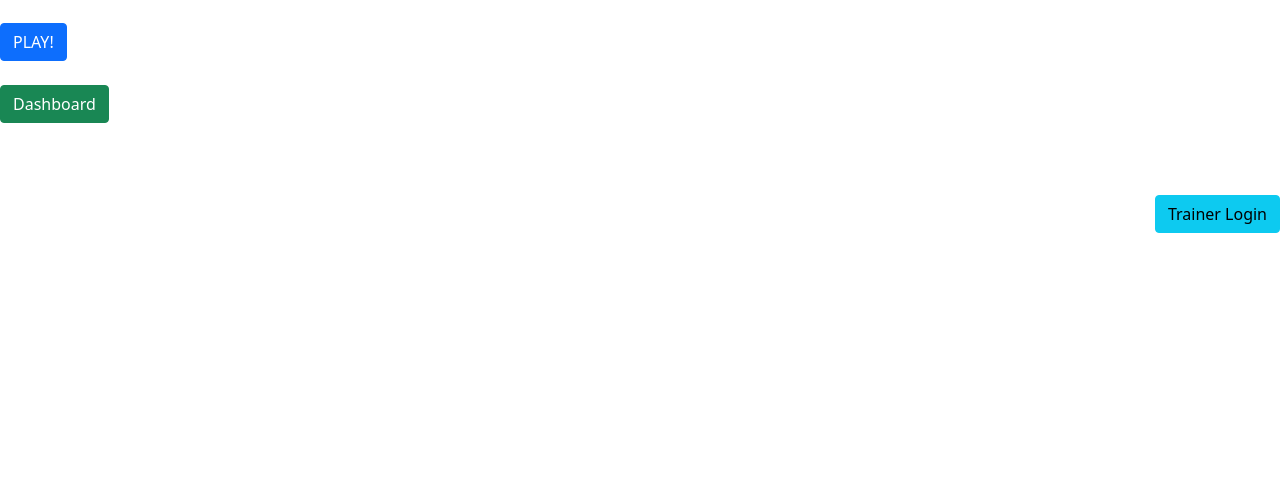
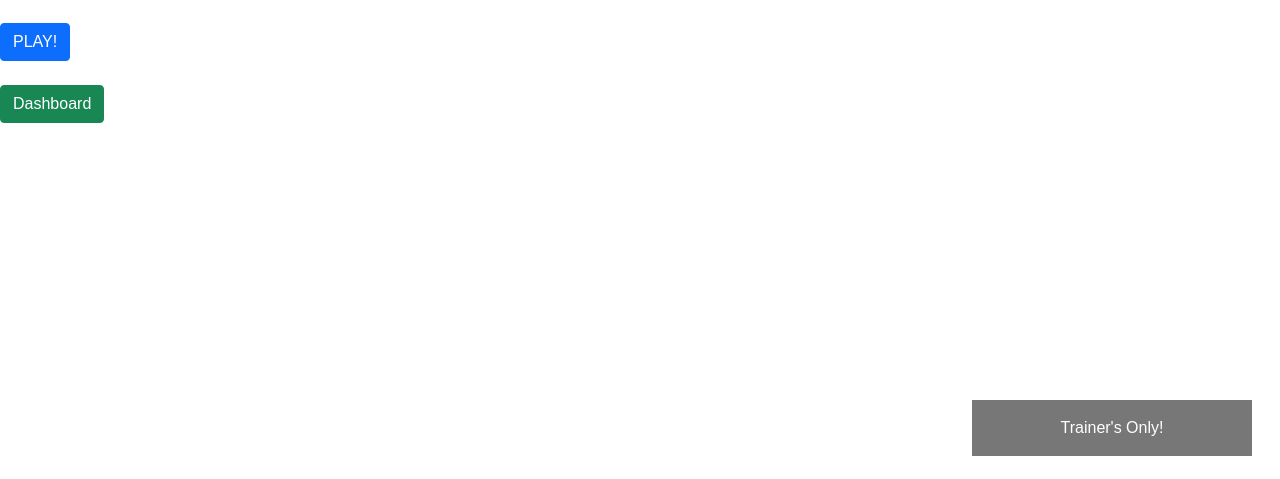
Before and after one commit to ict2x01/ICT2x01-p4-3, a PHP site: page / in a window 1280 px wide. Shown: the part 321-800 px from the top of the page. Run offline with PHP 8.4, Linux system fonts and the light colour scheme.

Commit message:
login feature created

```diff
--- a/index.php
+++ b/index.php
@@ -4,6 +4,78 @@
         <?php
             include "templates/head.html";
         ?>
+        <style>
+body {font-family: Arial, Helvetica, sans-serif;}
+* {box-sizing: border-box;}
+
+/* Button used to open the contact form - fixed at the bottom of the page */
+.open-button {
+  background-color: #555;
+  color: white;
+  padding: 16px 20px;
+  border: none;
+  cursor: pointer;
+  opacity: 0.8;
+  position: fixed;
+  bottom: 23px;
+  right: 28px;
+  width: 280px;
+}
+
+/* The popup form - hidden by default */
+.form-popup {
+  display: none;
+  position: fixed;
+  bottom: 0;
+  right: 15px;
+  border: 3px solid #f1f1f1;
+  z-index: 9;
+}
+
+/* Add styles to the form container */
+.form-container {
+  max-width: 300px;
+  padding: 10px;
+  background-color: white;
+}
+
+/* Full-width input fields */
+.form-container input[type=text], .form-container input[type=password] {
+  width: 100%;
+  padding: 15px;
+  margin: 5px 0 22px 0;
+  border: none;
+  background: #f1f1f1;
+}
+
+/* When the inputs get focus, do something */
+.form-container input[type=text]:focus, .form-container input[type=password]:focus {
+  background-color: #ddd;
+  outline: none;
+}
+
+/* Set a style for the submit/login button */
+.form-container .btn {
+  background-color: #04AA6D;
+  color: white;
+  padding: 16px 20px;
+  border: none;
+  cursor: pointer;
+  width: 100%;
+  margin-bottom:10px;
+  opacity: 0.8;
+}
+
+/* Add a red background color to the cancel button */
+.form-container .cancel {
+  background-color: red;
+}
+
+/* Add some hover effects to buttons */
+.form-container .btn:hover, .open-button:hover {
+  opacity: 1;
+}
+</style>
     </head>
     <body>
         <main class="box ctr">
@@ -15,7 +87,27 @@
             <br><br>
             <a class="btn btn-success" href="templates/dashboard.php" role="button">Dashboard</a>
             <br><br><br><br>
-            <a class="btn btn-info" href="templates/login.php" style="float: right" role="button">Trainer Login</a>
+            <button class="open-button" onclick="openForm()">Trainer's Only!</button>
+            <div class="form-popup" id="myForm">
+                <form action="scripts/login.php" method="post" class="form-container">
+                    <h2>Enter Master Password</h2>
+                    <label><b>Password</b></label>
+                    <input type="password" name="password">
+                    <button type="submit" class="btn">Login</button>
+                    <button type="button" class="btn cancel" onclick="closeForm()">Close</button>
+                    <input type="hidden" name="submitted" value="1">
+                </form>
+            </div>
+
+            <script>
+            function openForm() {
+            document.getElementById("myForm").style.display = "block";
+            }
+
+            function closeForm() {
+            document.getElementById("myForm").style.display = "none";
+            }
+            </script>
         </main>
     </body>
 </html>
```
